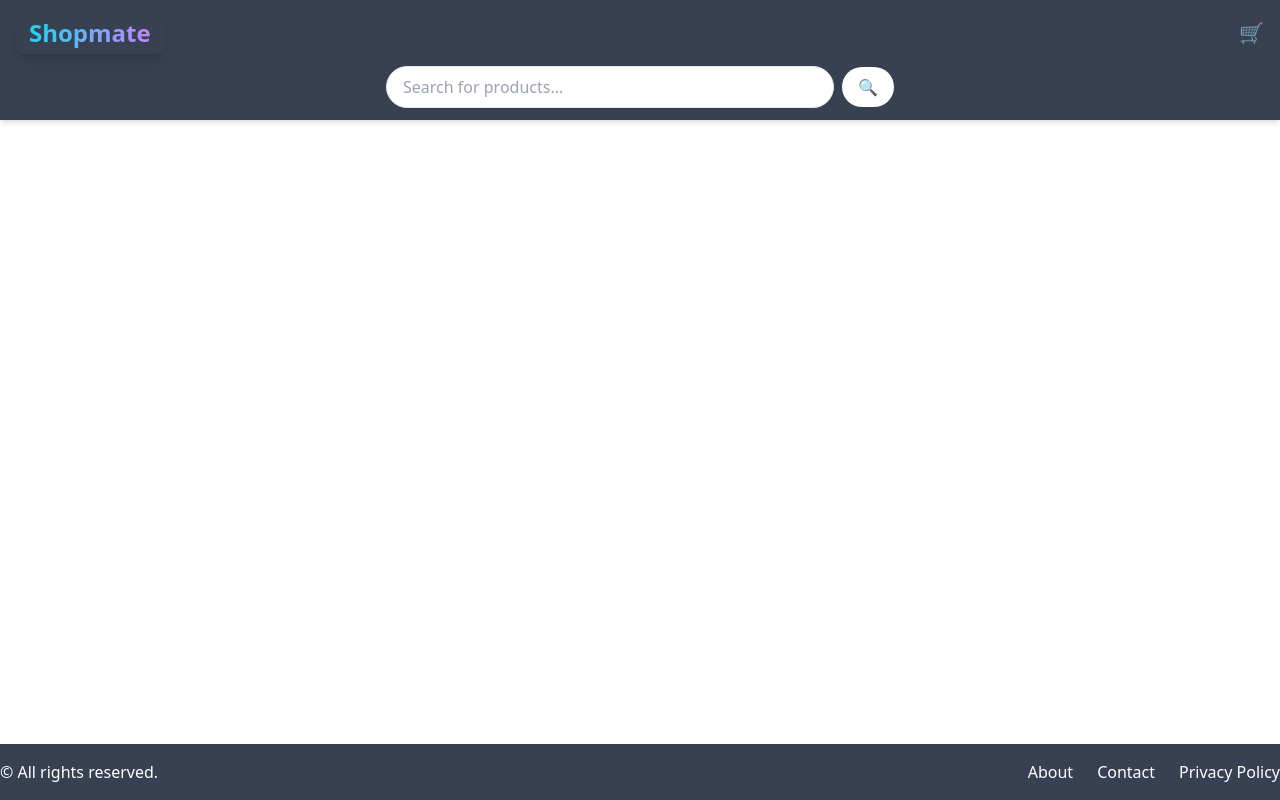
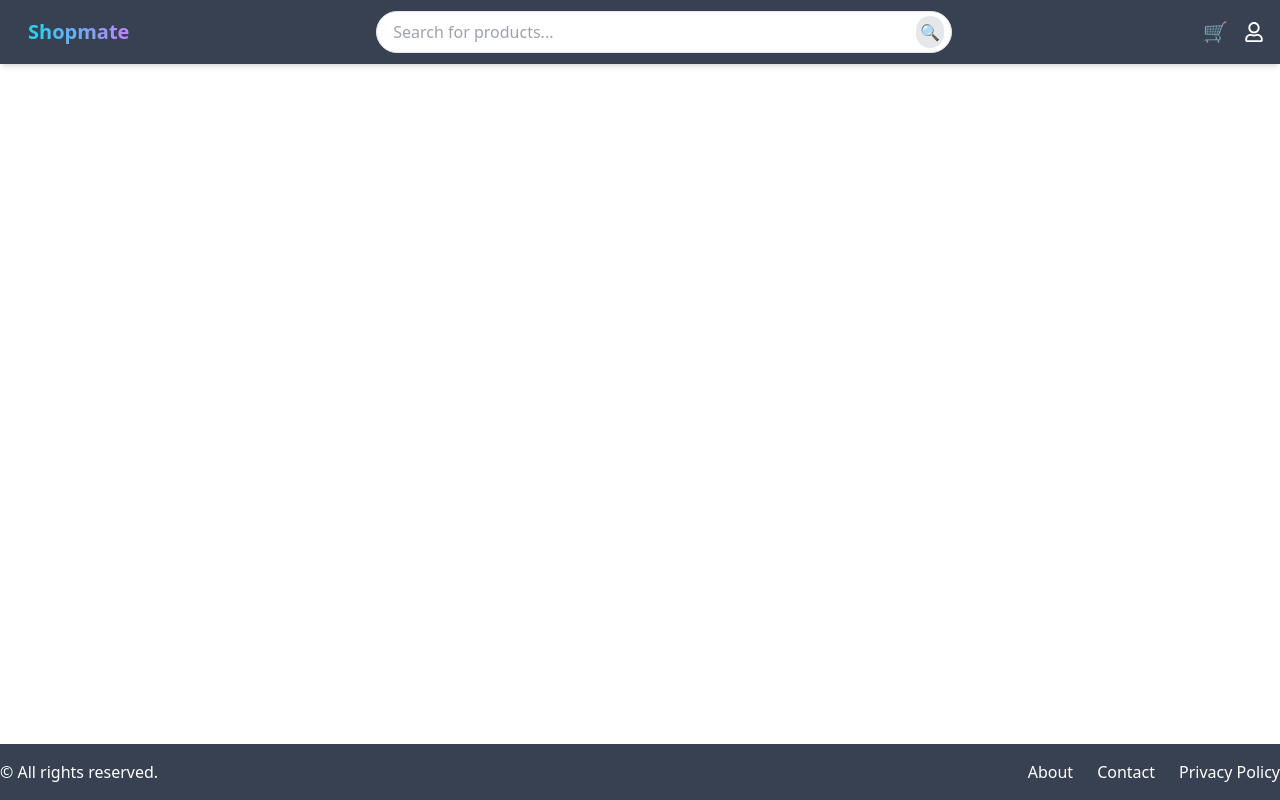
Before and after one commit to thekmanish/ShopMate, a React (Vite) app in the folder frontend/: page / in a window 1280 px wide. Built offline with nearby package versions, Linux system fonts and the light colour scheme; no server answers.

Commit message:
Navbar Changes

```diff
--- a/frontend/src/components/navbar/Navbar.jsx
+++ b/frontend/src/components/navbar/Navbar.jsx
@@ -30,7 +30,6 @@ export default function Navbar() {
     setIsUserDropdownOpen(false);
   };
 
-  // 🧠 Outside click to close user dropdown
   useEffect(() => {
     const handleClickOutside = (e) => {
       if (
@@ -46,15 +45,15 @@ export default function Navbar() {
   }, []);
 
   return (
-    <nav className="bg-gray-700 text-white shadow-md relative z-50">
-  <div className="container mx-auto px-4 py-3 relative">
-    {/* Top Row: Logo + Search + Icons */}
-    <div className="flex items-center justify-between md:justify-start space-x-4">
-      {/* Mobile: Logo Centered */}
-      <div className="flex-1 flex justify-center md:justify-start relative">
+    <nav className="bg-gray-700 text-white shadow-md sticky top-0 z-50">
+      <div className="container mx-auto px-4">
+        {/* Main Navbar Row */}
+        <div className="flex items-center justify-between h-16">
+          {/* Logo - Left side */}
+          <div className="flex-shrink-0">
             <Link
               to="/"
-          className="text-xl md:text-2xl font-bold bg-gray-700 px-3 py-1 rounded-lg shadow-lg border border-gray-700 hover:border-purple-500 transition-all"
+              className="text-xl font-bold bg-gray-700 px-3 py-1 rounded-lg hover:border-purple-500 transition-all"
             >
               <span className="text-transparent bg-clip-text bg-gradient-to-r from-cyan-400 to-purple-400">
                 Shopmate
@@ -62,13 +61,36 @@ export default function Navbar() {
             </Link>
           </div>
 
-      {/* Left: Mobile Search Toggle */}
-      <div className="md:hidden">
-        <button onClick={() => setShowMobileSearch(!showMobileSearch)}>🔍</button>
+          {/* Desktop Search - Centered */}
+          <div className="hidden md:flex flex-1 max-w-xl mx-4">
+            <div className="relative w-full">
+              <input
+                type="text"
+                value={searchTerm}
+                onChange={(e) => setSearchTerm(e.target.value)}
+                onKeyDown={(e) => e.key === "Enter" && handleSearch()}
+                placeholder="Search for products..."
+                className="w-full border rounded-full px-4 py-2 text-black focus:outline-none focus:ring-2 focus:ring-yellow-300"
+              />
+              <button
+                onClick={handleSearch}
+                className="absolute right-2 top-1/2 transform -translate-y-1/2 bg-gray-200 rounded-full p-1 hover:bg-gray-300"
+              >
+                🔍
+              </button>
+            </div>
           </div>
 
-      {/* Right: Cart + User + Hamburger */}
+          {/* Right Side Icons */}
           <div className="flex items-center space-x-4">
+            {/* Mobile Search Toggle */}
+            <button
+              onClick={() => setShowMobileSearch(!showMobileSearch)}
+              className="md:hidden text-xl"
+            >
+              🔍
+            </button>
+
             {/* Cart */}
             <Link to="/cart" className="relative text-xl">
               🛒
@@ -80,9 +102,63 @@ export default function Navbar() {
             </Link>
 
             {/* User Dropdown */}
-        {/* ...your user dropdown code stays the same */}
+            <div className="relative" ref={userDropdownRef}>
+              <button
+                onClick={() => setIsUserDropdownOpen(!isUserDropdownOpen)}
+                className="flex items-center text-sm rounded-full focus:outline-none"
+              >
+                {user ? (
+                  <span className="w-8 h-8 rounded-full bg-purple-500 flex items-center justify-center">
+                    {user.name.charAt(0).toUpperCase()}
+                  </span>
+                ) : (
+                  <FaRegUser className="w-5 h-5" />
+                )}
+              </button>
+              {isUserDropdownOpen && (
+                <div className="absolute right-0 mt-2 w-48 bg-white rounded-md shadow-lg py-1 z-50">
+                  {user ? (
+                    <>
+                      <Link
+                        to="/profile"
+                        onClick={() => setIsUserDropdownOpen(false)}
+                        className="block px-4 py-2 text-sm text-gray-700 hover:bg-gray-100"
+                      >
+                        Profile
+                      </Link>
+                      <button
+                        onClick={() => {
+                          logout();
+                          setIsUserDropdownOpen(false);
+                        }}
+                        className="block w-full text-left px-4 py-2 text-sm text-gray-700 hover:bg-gray-100"
+                      >
+                        Sign out
+                      </button>
+                    </>
+                  ) : (
+                    <>
+                      <Link
+                        to="/login"
+                        onClick={() => setIsUserDropdownOpen(false)}
+                        className="block px-4 py-2 text-sm text-gray-700 hover:bg-gray-100"
+                      >
+                        Login
+                      </Link>
+                      <Link
+                        to="/register"
+                        onClick={() => setIsUserDropdownOpen(false)}
+                        className="block px-4 py-2 text-sm text-gray-700 hover:bg-gray-100"
+                      >
+                        Register
+                      </Link>
+                    </>
+                  )}
+                </div>
+              )}
+            </div>
 
-        {/* Hamburger */}
+            {/* Mobile Menu Toggle */}
             <button
               onClick={() => setIsMobileMenuOpen(!isMobileMenuOpen)}
               className="md:hidden text-xl"
@@ -92,50 +168,40 @@ export default function Navbar() {
           </div>
         </div>
 
-    {/* Desktop Search Centered */}
-    <div className="hidden md:flex items-center justify-center mt-3">
-      <input
-        type="text"
-        value={searchTerm}
-        onChange={(e) => setSearchTerm(e.target.value)}
-        onKeyDown={(e) => e.key === "Enter" && handleSearch()}
-        placeholder="Search for products..."
-        className="w-full max-w-md border rounded-full px-4 py-2 text-black focus:outline-none focus:ring-2 focus:ring-yellow-300"
-      />
-      <button
-        onClick={handleSearch}
-        className="ml-2 bg-white text-black px-4 py-2 rounded-full hover:bg-gray-200"
-      >
-        🔍
-      </button>
-    </div>
-
-    {/* Mobile Search and Menu stays the same */}
+        {/* Mobile Search */}
         {showMobileSearch && (
-      <div className="md:hidden px-4 pb-2 bg-gray-700">
+          <div className="md:hidden pb-3">
+            <div className="relative">
               <input
                 type="text"
                 value={searchTerm}
                 onChange={(e) => setSearchTerm(e.target.value)}
                 onKeyDown={(e) => e.key === "Enter" && handleSearch()}
                 placeholder="Search products..."
-          className="w-full px-4 py-2 rounded border text-black"
+                className="w-full px-4 py-2 rounded-full border text-black focus:outline-none"
               />
+              <button
+                onClick={handleSearch}
+                className="absolute right-2 top-1/2 transform -translate-y-1/2 bg-gray-200 rounded-full p-1"
+              >
+                🔍
+              </button>
+            </div>
           </div>
         )}
 
+        {/* Mobile Menu */}
         {isMobileMenuOpen && (
-      <div className="md:hidden bg-gray-700 text-white px-4 pb-4 space-y-2">
-        <Link to="/" onClick={closeMenus} className="block">
+          <div className="md:hidden bg-gray-600 px-4 py-2 space-y-2">
+            <Link to="/" onClick={closeMenus} className="block py-2 hover:bg-gray-500 rounded px-2">
               Home
             </Link>
-        <Link to="/contact" onClick={closeMenus} className="block">
+            <Link to="/contact" onClick={closeMenus} className="block py-2 hover:bg-gray-500 rounded px-2">
               Contact
             </Link>
           </div>
         )}
       </div>
     </nav>
-
   );
 }
```
Lines whose indentation alone changed are shown as unchanged.
